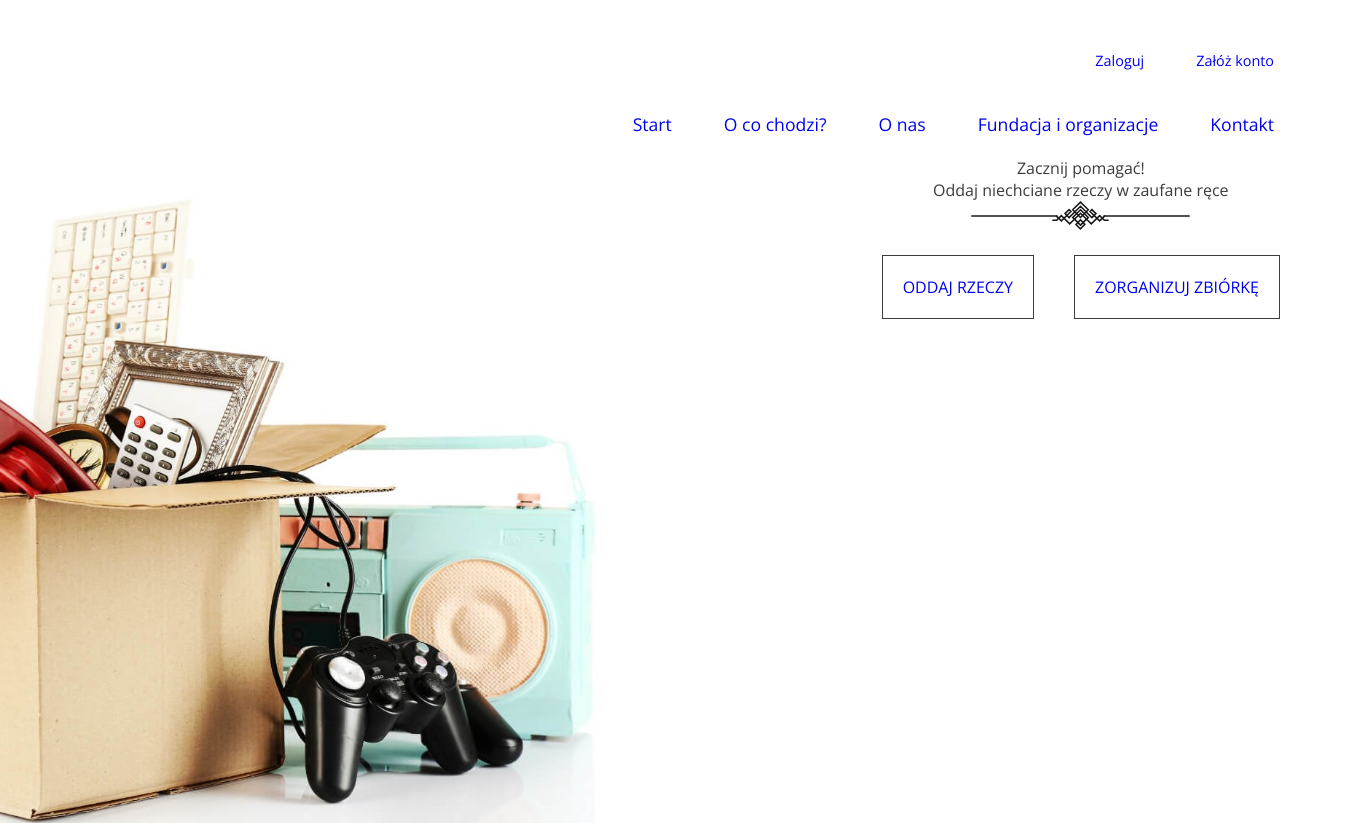
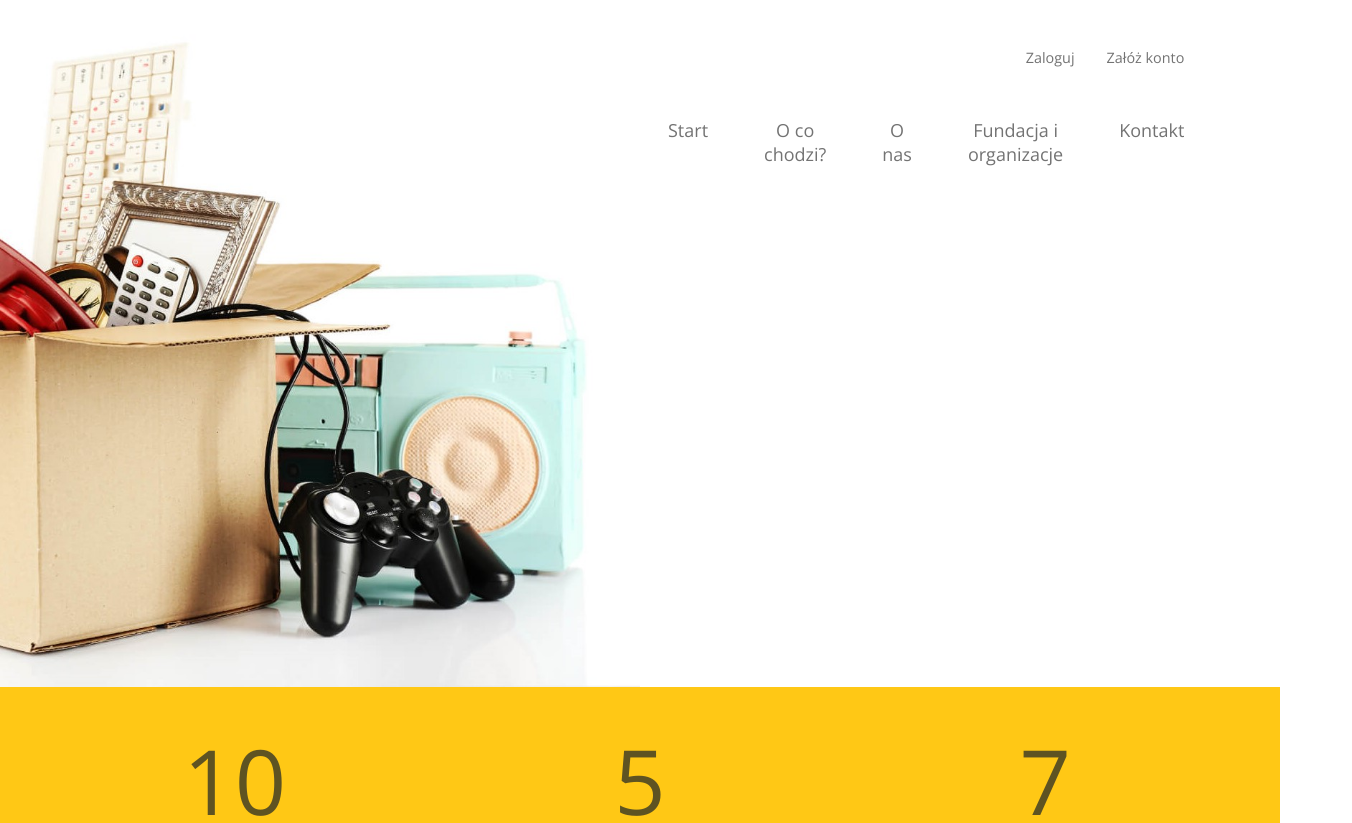
Before and after one commit to etuzimek/Start-helping, a React (Create React App) app: page / in a window 1280 px wide. Shown: the top 823 px of the page, 1352 px wide, since content can reach past the window. Built offline with nearby package versions, Linux system fonts and the light colour scheme.

Commit message:
header and nav corrections

```diff
--- a/src/App.js
+++ b/src/App.js
@@ -8,7 +8,7 @@ import Logout from "./components/Logout";
 function App() {
   return (
     <BrowserRouter>
-      <Nav />
+      {/* <Nav /> */}
       <Routes>
         <Route path="/" element={<Home />} />
         <Route path="/login" element={<Login />} />
--- a/src/components/header/Header.js
+++ b/src/components/header/Header.js
@@ -1,13 +1,16 @@
 import React from 'react'
+import Nav from '../nav/Nav';
 import decorationImg from './Decoration.svg';
 import homeHeroImageImg from './Home-Hero-Image-New.jpg';
 
 function Header() {
   return (
-    <div name className="header">
-        <img src={homeHeroImageImg} alt="box"/>
-        <div className="header__nav">
-          <div className="header__right">
+    <header className="header">
+      <div className="header__container">
+        <img src={homeHeroImageImg} alt="box" />
+        <div>
+          <Nav />
+          {/* <div className="header__right">
             <p className="header__note">
               Zacznij pomagać! <br />
               Oddaj niechciane rzeczy w zaufane ręce
@@ -21,9 +24,10 @@ function Header() {
                 ZORGANIZUJ ZBIÓRKĘ
               </a>
             </div>
-          </div>
+          </div> */}
         </div>
       </div>
+    </header>
   )
 }
 
--- a/src/components/header/_homeHeader.scss
+++ b/src/components/header/_homeHeader.scss
@@ -1,8 +1,11 @@
 .header {
-  display: flex;
-  justify-content: space-between;
 
-  img {
-    width: 50%;
+  &__container {
+    display: flex;
+    justify-content: space-between;
+
+    img {
+      width: 50%;
+    }
   }
 }
--- a/src/components/nav/Nav.js
+++ b/src/components/nav/Nav.js
@@ -2,7 +2,7 @@ import { Link } from "react-router-dom";
 
 function Nav() {
     return (
-        <nav className="nav container">
+        <nav className="nav">
             <div className="nav__account">
                 <ul className="nav__login">
                     <li>
--- a/src/components/nav/_nav.scss
+++ b/src/components/nav/_nav.scss
@@ -2,16 +2,21 @@
   display: flex;
   flex-direction: column;
   align-items: flex-end;
-  margin-top: 30px;
+  margin-top: 37px;
 
   &__login {
     display: flex;
+    margin-right: 152px;
+    color: $grey-color;
 
     li {
-      margin: 10px;
       padding: 10px 15px;
       font-size: 0.9rem;
       border: 1px solid transparent;
+
+      a {
+        color: $grey-color;
+      }
     }
 
     :hover {
@@ -21,12 +26,21 @@
 
   &__menu {
     display: flex;
+    margin: 17px 152px 0 0;
+
+    :last-child {
+      margin-right: 0;
+    }
 
     li {
-      margin: 10px;
+      margin: 12px;
       padding: 10px 15px;
-      font-size: 1.1rem;
+      font-size: 1.125rem;
       border: 1px solid transparent;
+
+      a {
+        color: $grey-color;
+      }
     }
 
     :hover {
--- a/src/scss/settings/_global.scss
+++ b/src/scss/settings/_global.scss
@@ -13,6 +13,5 @@
 
   .container {
     margin: 0 auto;
-    width: 1300px;
     text-align: center;
     }
```
